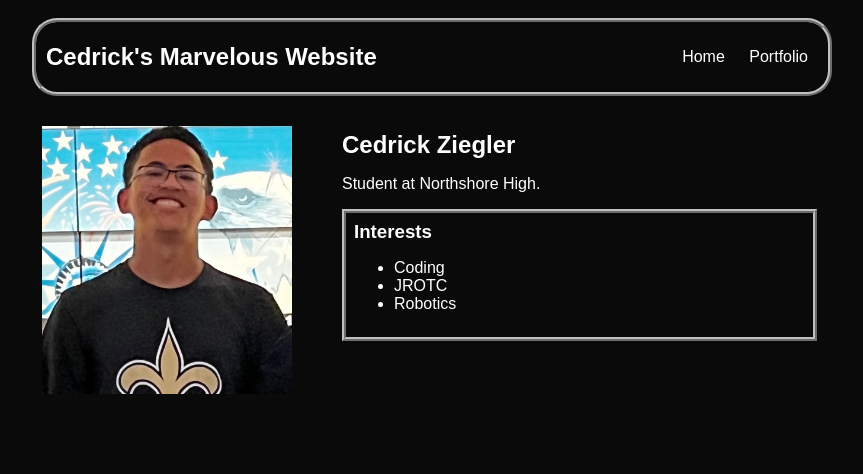
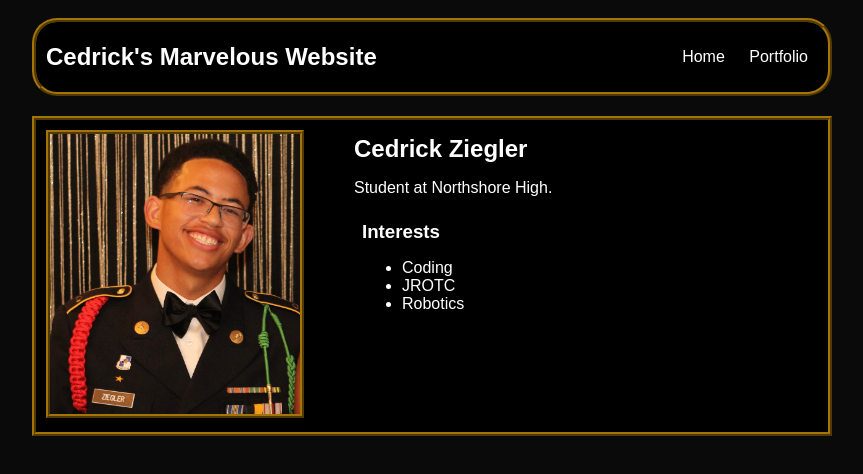
Before and after one commit to CedZ42/cedrickziegler.github.io, a plain HTML site: page index.html in a window 1280 px wide. Shown: the whole page, without its empty margins (208-1071 px from the left). Drawn offline with Linux system fonts and the light colour scheme.

Commit message:
esign and new profile picture

```diff
--- a/index.html
+++ b/index.html
@@ -18,7 +18,7 @@
         <main>
      <!-- Sidebar section -->
     <div class = "sidebar">
-        <img class = "sidebar-img" src ="images/profliepic.jpg">
+        <img class = "sidebar-img" src ="images/profilepic.jpg">
     </div>
       <!-- Content section -->
                 <div class="content">
--- a/style.css
+++ b/style.css
@@ -11,10 +11,10 @@ body {
 
 /* navigation menu */
 nav {
-    background: rgb(10, 10, 10);
+    background: rgb(0, 0, 0);
+    border: 4px rgb(165, 116, 9) ridge;
    margin: 0 auto;
    margin-bottom: 20px;
-   border: 4px silver ridge;
    border-radius: 25px;
     display: flex;
     padding: 10px;
@@ -40,7 +40,8 @@ a {
 
 /* main container area beneath menu */
 main {
-    background: rgb(10, 10, 10);
+    background: rgb(0, 0, 0);
+    border: 4px rgb(165, 116, 9) ridge;
     display: flex;
 }
 .sidebar {
@@ -49,6 +50,7 @@ main {
 }
 .sidebar-img {
     width: 250px;
+    border: 4px rgb(165, 116, 9) ridge;
 }
 .content {
     flex: 1;
@@ -57,7 +59,6 @@ main {
 
 /* portfolio styles */
 #interests {
-    border: 4px silver ridge;
     padding: 8px;
 }
 h2, h3 {
```
Also changed, not shown: images/profilepic.jpg (added), images/profliepic.jpg (deleted).
